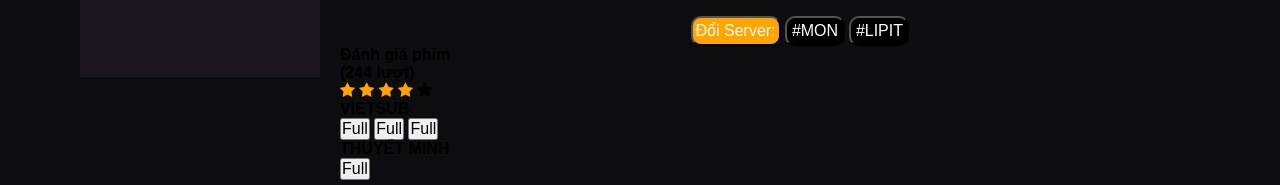
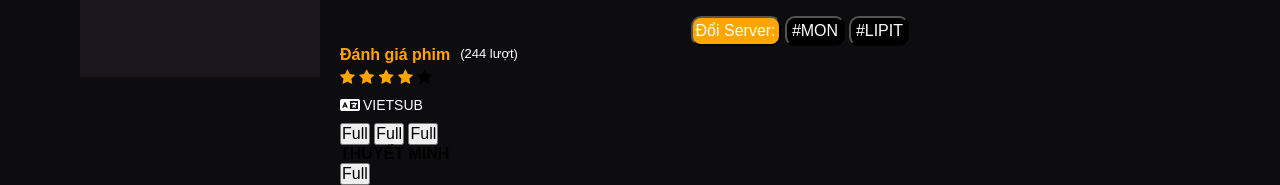
Before and after one commit to MonLipit/Tab-play-film, a plain HTML site: page index.html in a window 1280 px wide. Shown: the part 723-908 px from the top of the page. Drawn offline with Linux system fonts and the light colour scheme.

Commit message:
update html

```diff
--- a/index.html
+++ b/index.html
@@ -143,7 +143,7 @@
                     </div>
                 </li>
             </div>
-            <div class="review__flim">
+            <div class="review__film">
                 <div class="text"><h3>Đánh giá phim</h3>
                     <h6>(244 lượt)</h6>
                 </div>
@@ -158,7 +158,11 @@
             </div>
             <div class="translate">
                 <div class="vietsub">
-                    <h3>VIETSUB</h3>
+                    <div class="icon">
+                        <i id="icon" class="fa-solid fa-language"></i>
+                    <h6>VIETSUB</h6>
+                    </div>
+
                     <div class="button">
                         <button class="btn1">Full</button>
                         <button class="btn2">Full</button>
--- a/style.css
+++ b/style.css
@@ -223,10 +223,34 @@
 .main__server .block .server-2:hover{
     background-color: red;
 }
+.review__film .text{
+    display: flex;
 
+}
+.review__film .text h3{
+    color: orange;
+    padding-right: 10px;
+    padding-bottom: 5px;
+}
+.review__film .text h6{
+    color: white;
+    font-size: 13px;
+    font-style: normal;
+    font-weight: lighter;
+}
+.translate .vietsub .icon{
+    display: flex;
+    color: white;
+    padding-top: 10px;
+}
+.translate .vietsub .icon h6{
+    font-size: 14px;
+    font-weight: lighter;
+    font-style:initial;
+    padding-left: 3px;
+    padding-bottom: 10px;
 
-
-
+}
 
 
 
```
